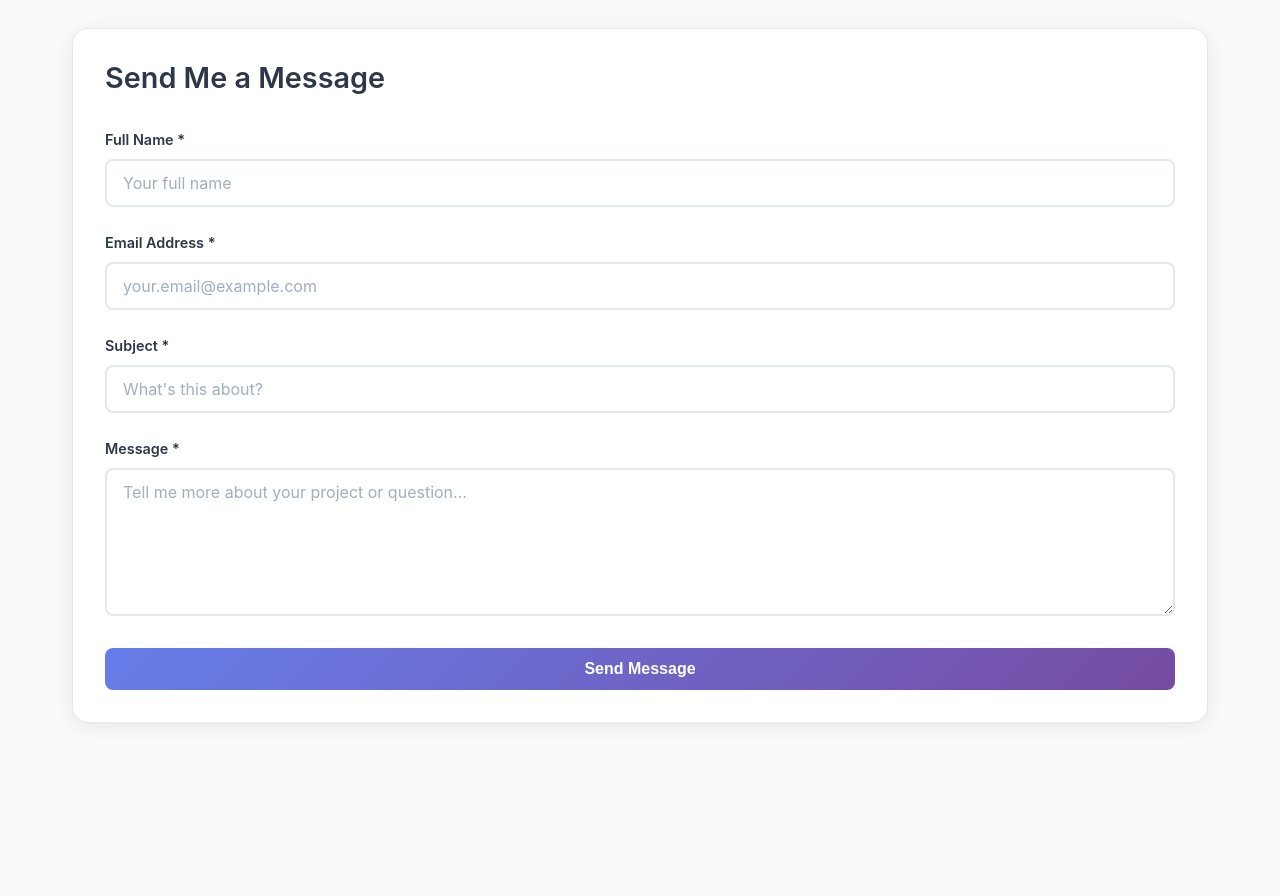
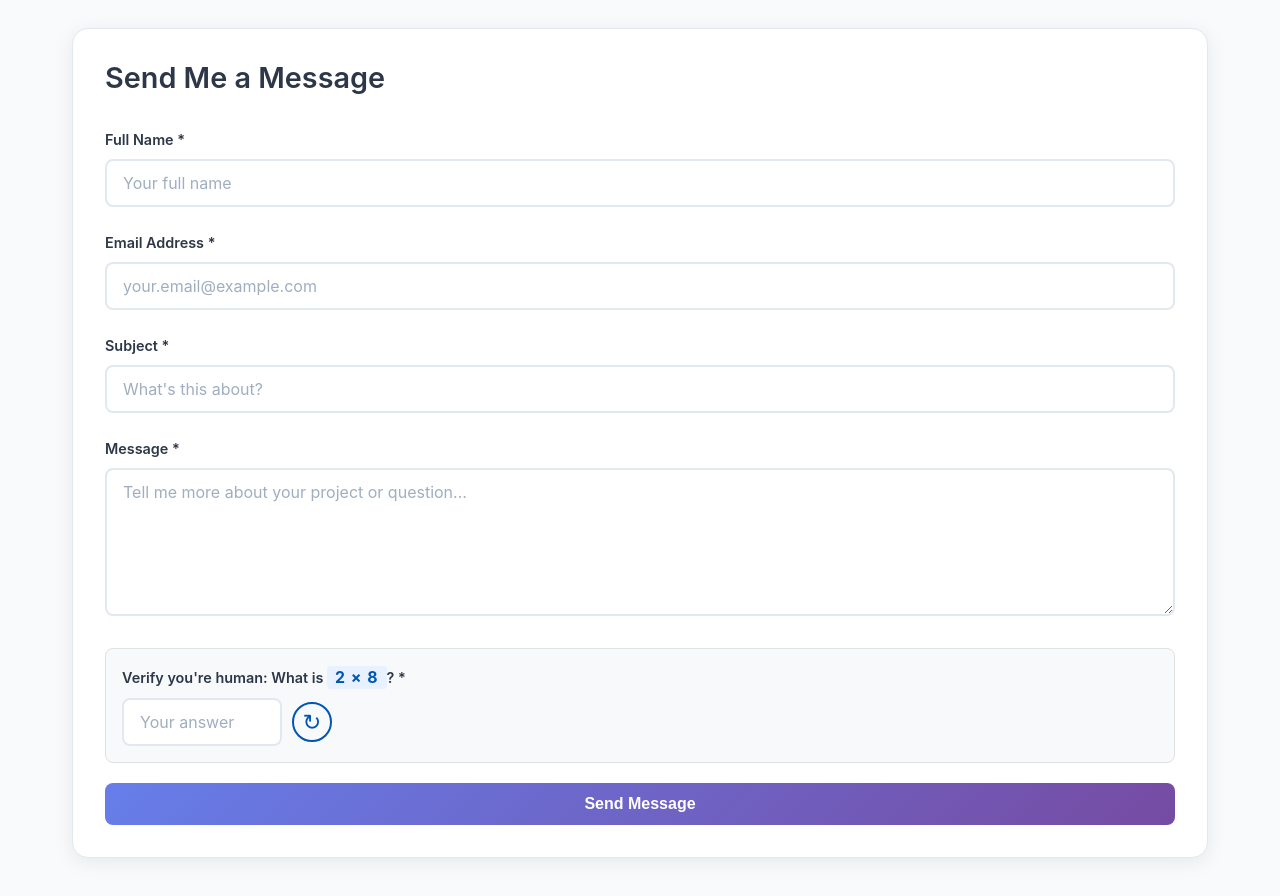
Before and after one commit to nkathawa/nkathawa.github.io, a React (Create React App) app in the folder personal-website/: page /contact in a window 1280 px wide. Shown: the part 280-1176 px from the top of the page. Before the commit the page ends 1099 px from the top, so only its background shows below. Built offline with nearby package versions, Linux system fonts and the light colour scheme.

Commit message:
rudimentary captcha

```diff
--- a/personal-website/src/components/Contact.css
+++ b/personal-website/src/components/Contact.css
@@ -241,6 +241,69 @@
   border-bottom: none;
 }
 
+/* CAPTCHA Styles */
+.captcha-group {
+  background-color: #f8f9fa;
+  border: 1px solid #dee2e6;
+  border-radius: 8px;
+  padding: 16px;
+  margin-bottom: 20px;
+}
+
+.captcha-question {
+  font-weight: 700;
+  font-size: 1.1em;
+  color: #0056b3;
+  background-color: #e7f1ff;
+  padding: 2px 8px;
+  border-radius: 4px;
+  letter-spacing: 1px;
+  user-select: none;
+}
+
+.captcha-input-wrapper {
+  display: flex;
+  align-items: center;
+  gap: 10px;
+}
+
+.captcha-input {
+  max-width: 160px;
+  -moz-appearance: textfield; /* hide spinner in Firefox */
+}
+
+.captcha-input::-webkit-outer-spin-button,
+.captcha-input::-webkit-inner-spin-button {
+  -webkit-appearance: none;
+  margin: 0;
+}
+
+.captcha-refresh-btn {
+  background: none;
+  border: 2px solid #0056b3;
+  color: #0056b3;
+  font-size: 1.4rem;
+  width: 40px;
+  height: 40px;
+  border-radius: 50%;
+  cursor: pointer;
+  display: flex;
+  align-items: center;
+  justify-content: center;
+  transition: all 0.2s ease;
+  flex-shrink: 0;
+}
+
+.captcha-refresh-btn:hover {
+  background-color: #0056b3;
+  color: #fff;
+}
+
+.captcha-refresh-btn:focus {
+  outline: 2px solid #0056b3;
+  outline-offset: 2px;
+}
+
 /* Responsive Design */
 @media (max-width: 768px) {
   .contact-content {
--- a/personal-website/src/components/Contact.js
+++ b/personal-website/src/components/Contact.js
@@ -1,4 +1,4 @@
-import React, { useState } from 'react';
+import React, { useState, useEffect, useCallback } from 'react';
 import './Contact.css';
 
 const Contact = () => {
@@ -9,8 +9,51 @@ const Contact = () => {
     message: ''
   });
 
+  const [captchaAnswer, setCaptchaAnswer] = useState('');
+  const [captchaChallenge, setCaptchaChallenge] = useState({ num1: 0, num2: 0, operator: '+' });
   const [isSubmitting, setIsSubmitting] = useState(false);
   const [submitStatus, setSubmitStatus] = useState(null);
+
+  const generateCaptcha = useCallback(() => {
+    const operators = ['+', '-', '×'];
+    const operator = operators[Math.floor(Math.random() * operators.length)];
+    let num1, num2;
+
+    switch (operator) {
+      case '+':
+        num1 = Math.floor(Math.random() * 20) + 1;
+        num2 = Math.floor(Math.random() * 20) + 1;
+        break;
+      case '-':
+        num1 = Math.floor(Math.random() * 20) + 5;
+        num2 = Math.floor(Math.random() * num1); // ensure non-negative result
+        break;
+      case '×':
+        num1 = Math.floor(Math.random() * 10) + 1;
+        num2 = Math.floor(Math.random() * 10) + 1;
+        break;
+      default:
+        num1 = Math.floor(Math.random() * 20) + 1;
+        num2 = Math.floor(Math.random() * 20) + 1;
+    }
+
+    setCaptchaChallenge({ num1, num2, operator });
+    setCaptchaAnswer('');
+  }, []);
+
+  useEffect(() => {
+    generateCaptcha();
+  }, [generateCaptcha]);
+
+  const getCorrectAnswer = () => {
+    const { num1, num2, operator } = captchaChallenge;
+    switch (operator) {
+      case '+': return num1 + num2;
+      case '-': return num1 - num2;
+      case '×': return num1 * num2;
+      default: return num1 + num2;
+    }
+  };
 
   const handleChange = (e) => {
     setFormData({
@@ -21,8 +64,17 @@ const Contact = () => {
 
   const handleSubmit = async (e) => {
     e.preventDefault();
+    setSubmitStatus(null);
+
+    // Validate CAPTCHA
+    if (parseInt(captchaAnswer, 10) !== getCorrectAnswer()) {
+      setSubmitStatus('captcha-error');
+      generateCaptcha();
+      setTimeout(() => setSubmitStatus(null), 5000);
+      return;
+    }
+
     setIsSubmitting(true);
-    setSubmitStatus(null);
 
     try {
       const response = await fetch('https://formspree.io/f/mnnzadjk', {
@@ -36,6 +88,7 @@ const Contact = () => {
       if (response.ok) {
         setSubmitStatus('success');
         setFormData({ name: '', email: '', subject: '', message: '' });
+        generateCaptcha();
       } else {
         setSubmitStatus('error');
       }
@@ -44,7 +97,6 @@ const Contact = () => {
       setSubmitStatus('error');
     } finally {
       setIsSubmitting(false);
-      // Reset status after 5 seconds
       setTimeout(() => setSubmitStatus(null), 5000);
     }
   };
@@ -114,6 +166,38 @@ const Contact = () => {
                 ></textarea>
               </div>
 
+              {/* CAPTCHA */}
+              <div className="form-group captcha-group">
+                <label htmlFor="captcha">
+                  Verify you're human: What is{' '}
+                  <span className="captcha-question">
+                    {captchaChallenge.num1} {captchaChallenge.operator} {captchaChallenge.num2}
+                  </span>
+                  ? *
+                </label>
+                <div className="captcha-input-wrapper">
+                  <input
+                    type="number"
+                    id="captcha"
+                    name="captcha"
+                    value={captchaAnswer}
+                    onChange={(e) => setCaptchaAnswer(e.target.value)}
+                    placeholder="Your answer"
+                    required
+                    className="captcha-input"
+                  />
+                  <button
+                    type="button"
+                    className="captcha-refresh-btn"
+                    onClick={generateCaptcha}
+                    title="Generate a new question"
+                    aria-label="Generate a new CAPTCHA question"
+                  >
+                    ↻
+                  </button>
+                </div>
+              </div>
+
               <button
                 type="submit"
                 className={`submit-btn ${isSubmitting ? 'submitting' : ''}`}
@@ -133,6 +217,12 @@ const Contact = () => {
                   ❌ Sorry, there was an error sending your message. Please try again or contact me directly.
                 </div>
               )}
+
+              {submitStatus === 'captcha-error' && (
+                <div className="error-message">
+                  ❌ Incorrect CAPTCHA answer. Please try the new question above.
+                </div>
+              )}
             </form>
           </div>
         </div>
```
